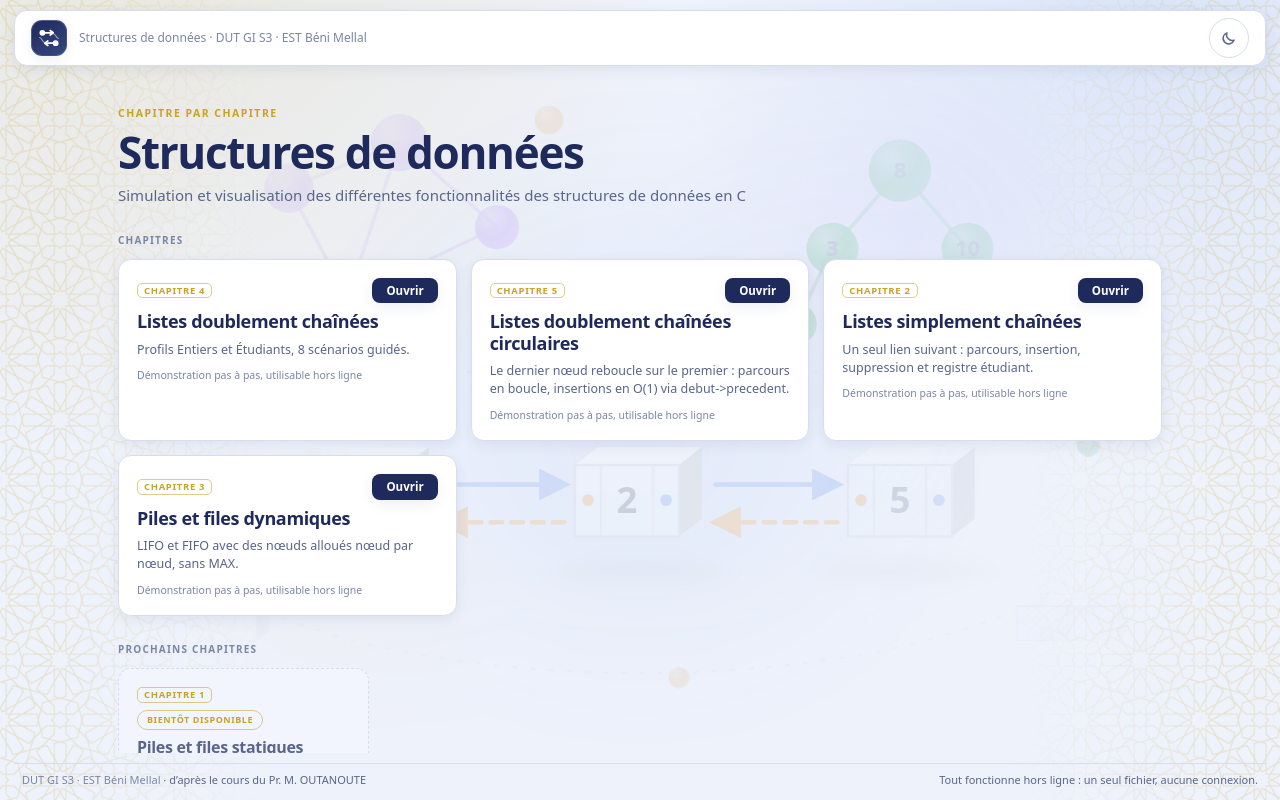
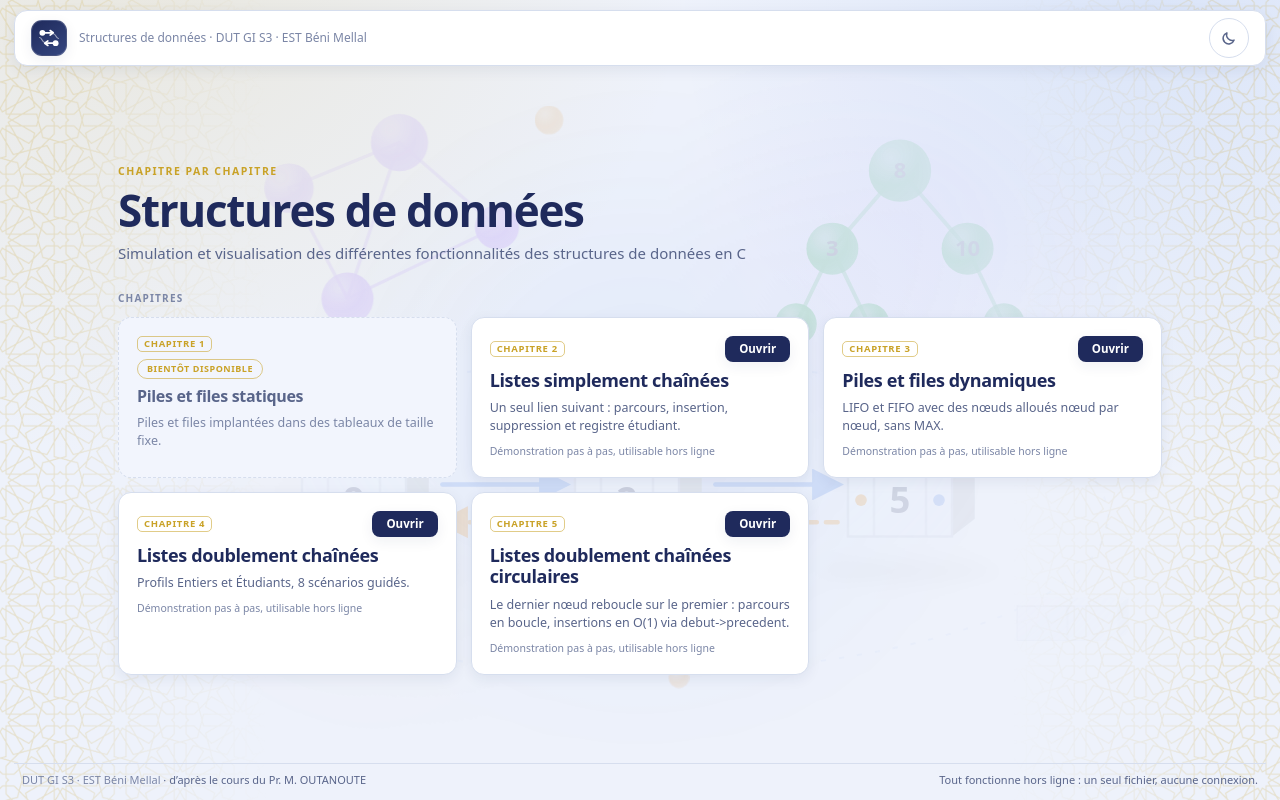
Before and after one commit to MehdiCherkane/dsa-visualizer, a React (Vite) app: page / in a window 1280 px wide. Built offline with nearby package versions, Linux system fonts and the light colour scheme.

Commit message:
fix(menu): order chapters numerically

```diff
--- a/src/i18n/fr.ts
+++ b/src/i18n/fr.ts
@@ -30,7 +30,6 @@ export const fr = {
     chapterLabel: (chapter: number) => `Chapitre ${chapter}`,
     cardHint: 'Démonstration pas à pas, utilisable hors ligne',
     soon: 'Bientôt disponible',
-    soonTitle: 'Prochains chapitres',
     soonAria: (title: string) => `« ${title} » : bientôt disponible`,
     soonItems: [
       {
--- a/src/ui/MainMenu.css
+++ b/src/ui/MainMenu.css
@@ -78,11 +78,6 @@
   margin: 0;
   padding: 0;
   list-style: none;
-}
-
-/* Upcoming chapters stay on one compact row on wide screens. */
-.chapter-grid.is-soon-grid {
-  grid-template-columns: repeat(auto-fill, minmax(240px, 1fr));
 }
 
 .chapter-card {
--- a/src/ui/MainMenu.tsx
+++ b/src/ui/MainMenu.tsx
@@ -22,6 +22,18 @@ interface MainMenuProps {
 
 export function MainMenu({ plugins, theme, onTheme }: MainMenuProps): JSX.Element {
   const open = (chapter: number): void => navigate(chapterHash(chapter))
+  const entries = [
+    ...plugins.map((plugin) => ({
+      kind: 'plugin' as const,
+      chapter: plugin.chapter,
+      plugin,
+    })),
+    ...fr.menu.soonItems.map((item) => ({
+      kind: 'soon' as const,
+      chapter: item.chapter,
+      item,
+    })),
+  ].sort((first, second) => first.chapter - second.chapter)
 
   return (
     <div className="app menu-app">
@@ -58,62 +70,57 @@ export function MainMenu({ plugins, theme, onTheme }: MainMenuProps): JSX.Elemen
             {fr.menu.chapters}
           </h2>
           <ul className="chapter-grid">
-            {plugins.map((plugin) => (
-              <li key={plugin.id}>
+            {entries.map((entry) =>
+              entry.kind === 'plugin' ? (
+                <li key={entry.plugin.id}>
                   <a
                     className="chapter-card"
-                  href={chapterHash(plugin.chapter)}
-                  aria-label={fr.menu.openAria(plugin.title)}
+                    href={chapterHash(entry.plugin.chapter)}
+                    aria-label={fr.menu.openAria(entry.plugin.title)}
                     onClick={(event) => {
                       event.preventDefault()
-                    open(plugin.chapter)
+                      open(entry.plugin.chapter)
                     }}
                     onKeyDown={(event) => {
                       if (event.key !== 'Enter' && event.key !== ' ' && event.key !== 'Spacebar') return
                       event.preventDefault()
-                    open(plugin.chapter)
+                      open(entry.plugin.chapter)
                     }}
                   >
                     <span className="chapter-card-head">
-                    <span className="chapter-chip">{fr.menu.chapterLabel(plugin.chapter)}</span>
+                      <span className="chapter-chip">
+                        {fr.menu.chapterLabel(entry.plugin.chapter)}
+                      </span>
                       <span className="chapter-card-open" aria-hidden="true">
                         {fr.menu.open}
                       </span>
                     </span>
-                  <span className="chapter-card-title">{plugin.title}</span>
-                  <span className="chapter-card-description">{plugin.description}</span>
+                    <span className="chapter-card-title">{entry.plugin.title}</span>
+                    <span className="chapter-card-description">{entry.plugin.description}</span>
                     <span className="chapter-card-hint">{fr.menu.cardHint}</span>
                   </a>
                 </li>
-            ))}
-          </ul>
-        </section>
-
-        {fr.menu.soonItems.length > 0 ? (
-          <section className="menu-section" aria-labelledby="menu-soon">
-            <h2 id="menu-soon" className="menu-section-title">
-              {fr.menu.soonTitle}
-            </h2>
-            <ul className="chapter-grid is-soon-grid">
-              {fr.menu.soonItems.map((item) => (
-                <li key={item.chapter}>
+              ) : (
+                <li key={`soon-${entry.item.chapter}`}>
                   <div
                     className="chapter-card is-soon"
                     aria-disabled="true"
-                    aria-label={fr.menu.soonAria(item.title)}
+                    aria-label={fr.menu.soonAria(entry.item.title)}
                   >
                     <span className="chapter-card-head">
-                      <span className="chapter-chip">{fr.menu.chapterLabel(item.chapter)}</span>
+                      <span className="chapter-chip">
+                        {fr.menu.chapterLabel(entry.item.chapter)}
+                      </span>
                       <span className="chapter-card-soon">{fr.menu.soon}</span>
                     </span>
-                    <span className="chapter-card-title">{item.title}</span>
-                    <span className="chapter-card-description">{item.description}</span>
+                    <span className="chapter-card-title">{entry.item.title}</span>
+                    <span className="chapter-card-description">{entry.item.description}</span>
                   </div>
                 </li>
-              ))}
+              ),
+            )}
           </ul>
         </section>
-        ) : null}
       </main>
 
       <footer className="menu-footer">
```
Also changed, not shown: 2 other files (tests, documents, lock files or other folders). Lines whose indentation alone changed are shown as unchanged.
